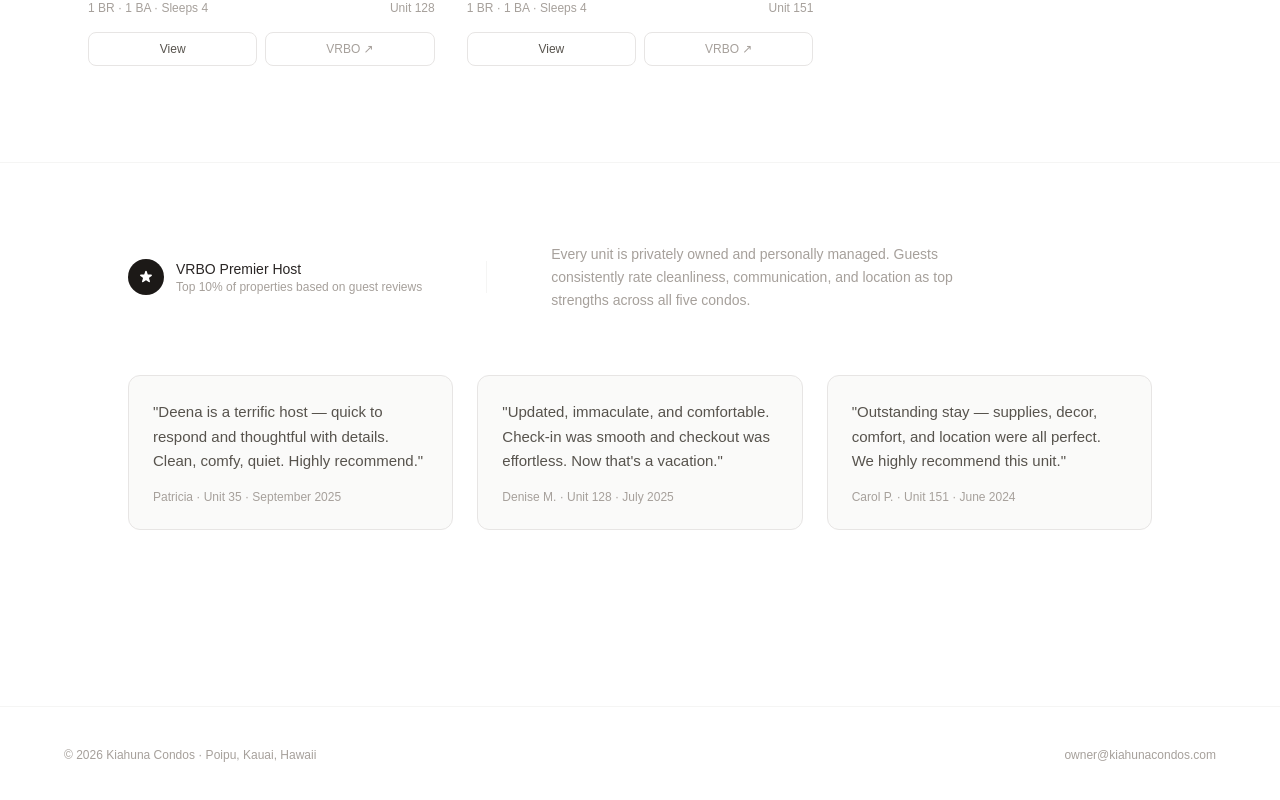
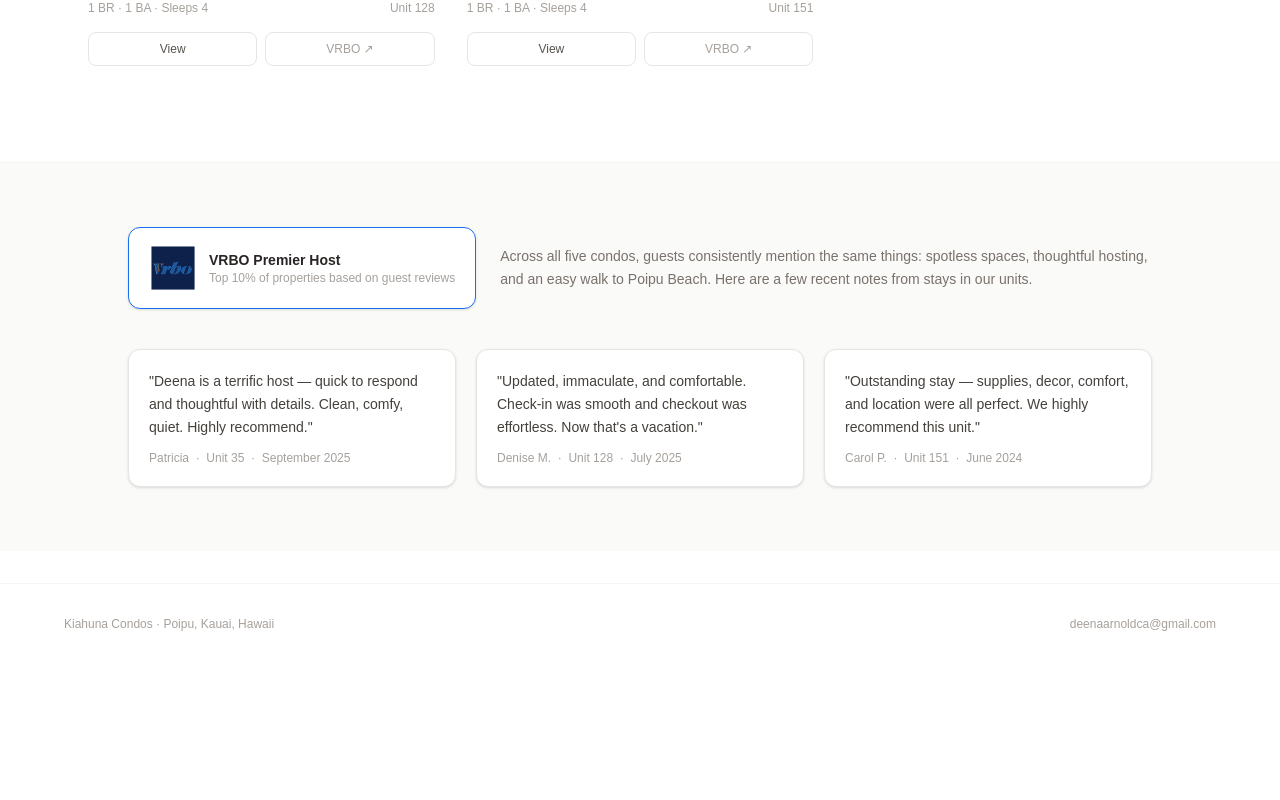
Before and after one commit to taryncarnold-svg/kiahuna-condos, a Next.js app: page / in a window 1280 px wide. Shown: the part 1214-2014 px from the top of the page. After the commit the page ends 1878 px from the top, so only its background shows below. Built offline with nearby package versions, Linux system fonts and the light colour scheme.

Commit message:
Update site content and design

```diff
--- a/src/app/host/page.tsx
+++ b/src/app/host/page.tsx
@@ -108,8 +108,8 @@ export default function HostPage() {
           </div>
           <div className="relative aspect-[4/3] rounded-xl overflow-hidden">
             <Image
-              src="https://media.vrbo.com/lodging/34000000/33500000/33492900/33492811/763a3ce5.jpg?impolicy=resizecrop&rw=1200&ra=fit"
-              alt="Pool at Kiahuna Plantation"
+              src="https://media.vrbo.com/lodging/104000000/103640000/103636400/103636320/648485f6.jpg?impolicy=resizecrop&rw=1200&ra=fit"
+              alt="Ocean view at Kiahuna Plantation"
               fill
               className="object-cover object-center"
               unoptimized
--- a/src/app/kiahuna/page.tsx
+++ b/src/app/kiahuna/page.tsx
@@ -64,7 +64,7 @@ const amenityTiles = [
   },
   {
     title: "Kauai Surf School",
-    body: "Daily surf lessons right on the lawn.",
+    body: "Daily surf lessons available to book right from the lawn.",
     image:
       "https://kauaisurfschool.com/wp-content/uploads/2022/03/kauai-surf-school-poipu-lessons.jpg",
   },
@@ -87,7 +87,7 @@ export default function KiahunaGuidePage() {
       </div>
 
       {/* ── Hero text ────────────────────────────────────────────────── */}
-      <section className="max-w-2xl mx-auto px-6 pt-10 pb-12">
+      <section className="max-w-2xl mx-auto px-6 pt-8 pb-8">
         <h1 className="text-4xl sm:text-5xl font-light text-stone-900 leading-snug mb-4">
           Stay where the lawn meets the ocean.
         </h1>
@@ -99,7 +99,7 @@ export default function KiahunaGuidePage() {
       </section>
 
       {/* ── Map ──────────────────────────────────────────────────────── */}
-      <section className="px-6 pb-16">
+      <section className="px-6 pb-10">
         <div className="max-w-4xl mx-auto">
           <div className="rounded-2xl overflow-hidden shadow-sm border border-stone-100 h-52 sm:h-[300px]">
             <iframe
@@ -119,12 +119,12 @@ export default function KiahunaGuidePage() {
       </section>
 
       {/* ── Walkable favorites ───────────────────────────────────────── */}
-      <section className="border-t border-stone-100 py-16 px-6">
+      <section className="border-t border-stone-100 py-10 px-6">
         <div className="max-w-2xl mx-auto">
-          <p className="text-[11px] tracking-[0.2em] uppercase text-stone-400 mb-12">
+          <p className="text-[11px] tracking-[0.2em] uppercase text-stone-400 mb-6">
             Walkable favorites
           </p>
-          <div className="space-y-12">
+          <div className="space-y-7">
             {favorites.map(({ name, blurb }) => (
               <div key={name} className="grid sm:grid-cols-[160px_1fr] gap-1.5 sm:gap-10">
                 <p className="font-semibold text-stone-800 text-sm">{name}</p>
@@ -136,9 +136,9 @@ export default function KiahunaGuidePage() {
       </section>
 
       {/* ── Amenity tile grid ────────────────────────────────────────── */}
-      <section className="border-t border-stone-100 py-16 px-6">
+      <section className="border-t border-stone-100 py-10 px-6">
         <div className="max-w-5xl mx-auto">
-          <p className="text-[11px] tracking-[0.2em] uppercase text-stone-400 mb-12">
+          <p className="text-[11px] tracking-[0.2em] uppercase text-stone-400 mb-6">
             What you get at Kiahuna Plantation
           </p>
           <div className="grid grid-cols-1 sm:grid-cols-2 lg:grid-cols-3 gap-8">
@@ -162,7 +162,7 @@ export default function KiahunaGuidePage() {
       </section>
 
       {/* ── CTA ──────────────────────────────────────────────────────── */}
-      <section className="border-t border-stone-100 py-16 px-6">
+      <section className="border-t border-stone-100 py-10 px-6">
         <div className="max-w-2xl mx-auto flex flex-col sm:flex-row items-start sm:items-center justify-between gap-6">
           <div>
             <p className="font-medium text-stone-800 mb-1">Ready to book your stay?</p>
--- a/src/app/layout.tsx
+++ b/src/app/layout.tsx
@@ -19,14 +19,14 @@ export default function RootLayout({
       <body className={`${geist.variable} font-sans antialiased bg-white text-stone-900`}>
         <Nav />
         {children}
-        <footer className="mt-24 border-t border-stone-100 py-10 px-6">
+        <footer className="mt-8 border-t border-stone-100 py-8 px-6">
           <div className="max-w-6xl mx-auto flex flex-col sm:flex-row items-center justify-between gap-3 text-xs text-stone-400">
-            <span>© {new Date().getFullYear()} Kiahuna Condos · Poipu, Kauai, Hawaii</span>
+            <span>Kiahuna Condos · Poipu, Kauai, Hawaii</span>
             <a
-              href="mailto:owner@kiahunacondos.com"
+              href="mailto:deenaarnoldca@gmail.com"
               className="hover:text-stone-600 transition-colors"
             >
-              owner@kiahunacondos.com
+              deenaarnoldca@gmail.com
             </a>
           </div>
         </footer>
--- a/src/app/page.tsx
+++ b/src/app/page.tsx
@@ -243,41 +243,38 @@ export default function Home() {
       </section>
 
       {/* Trust section */}
-      <section className="border-t border-stone-100 py-20 px-6">
+      <section className="border-t border-stone-100 bg-stone-50 py-16 px-6">
         <div className="max-w-5xl mx-auto">
 
-          {/* Host credentials */}
-          <div className="flex flex-col sm:flex-row sm:items-center gap-6 sm:gap-16 mb-16">
-            <div className="flex items-center gap-3">
-              <div className="flex items-center justify-center w-9 h-9 rounded-full bg-stone-900 shrink-0">
-                <svg className="w-4 h-4 text-white" fill="currentColor" viewBox="0 0 20 20">
-                  <path d="M9.049 2.927c.3-.921 1.603-.921 1.902 0l1.07 3.292a1 1 0 00.95.69h3.462c.969 0 1.371 1.24.588 1.81l-2.8 2.034a1 1 0 00-.364 1.118l1.07 3.292c.3.921-.755 1.688-1.54 1.118l-2.8-2.034a1 1 0 00-1.175 0l-2.8 2.034c-.784.57-1.838-.197-1.539-1.118l1.07-3.292a1 1 0 00-.364-1.118L2.98 8.72c-.783-.57-.38-1.81.588-1.81h3.461a1 1 0 00.951-.69l1.07-3.292z" />
-                </svg>
+          {/* VRBO credential card + summary copy */}
+          <div className="flex flex-col sm:flex-row sm:items-center gap-6 mb-10">
+            <div className="flex items-center gap-3 bg-white rounded-xl px-5 py-4 shadow-sm shrink-0" style={{ border: "1.5px solid #1B6FEE" }}>
+              <div className="relative w-12 h-12 shrink-0">
+                <Image src="/vrbo-logo.png" alt="VRBO" fill className="object-contain" unoptimized />
               </div>
               <div>
-                <p className="text-sm font-medium text-stone-800">VRBO Premier Host</p>
+                <p className="text-sm font-semibold text-stone-800">VRBO Premier Host</p>
                 <p className="text-xs text-stone-400">Top 10% of properties based on guest reviews</p>
               </div>
             </div>
-            <div className="h-px sm:h-8 sm:w-px bg-stone-100" />
-            <p className="text-sm text-stone-400 leading-relaxed max-w-md">
-              Every unit is privately owned and personally managed. Guests consistently rate cleanliness,
-              communication, and location as top strengths across all five condos.
+            <p className="text-sm text-stone-500 leading-relaxed">
+              Across all five condos, guests consistently mention the same things: spotless spaces, thoughtful hosting, and an easy walk to Poipu Beach. Here are a few recent notes from stays in our units.
             </p>
           </div>
 
-          {/* Review quotes */}
-          <div className="grid sm:grid-cols-3 gap-6">
+          {/* Review cards */}
+          <div className="grid sm:grid-cols-3 gap-5">
             {[
-              { quote: "Deena is a terrific host — quick to respond and thoughtful with details. Clean, comfy, quiet. Highly recommend.", attr: "Patricia · Unit 35 · September 2025" },
-              { quote: "Updated, immaculate, and comfortable. Check-in was smooth and checkout was effortless. Now that's a vacation.", attr: "Denise M. · Unit 128 · July 2025" },
-              { quote: "Outstanding stay — supplies, decor, comfort, and location were all perfect. We highly recommend this unit.", attr: "Carol P. · Unit 151 · June 2024" },
-            ].map(({ quote, attr }) => (
-              <div key={attr} className="rounded-xl border border-stone-200 bg-stone-50 p-6 flex flex-col gap-4">
-                <p className="text-[15px] text-stone-600 leading-relaxed">"{quote}"</p>
-                <p className="text-xs text-stone-400">{attr}</p>
+              { quote: "Deena is a terrific host — quick to respond and thoughtful with details. Clean, comfy, quiet. Highly recommend.", name: "Patricia", unit: "Unit 35", date: "September 2025" },
+              { quote: "Updated, immaculate, and comfortable. Check-in was smooth and checkout was effortless. Now that's a vacation.", name: "Denise M.", unit: "Unit 128", date: "July 2025" },
+              { quote: "Outstanding stay — supplies, decor, comfort, and location were all perfect. We highly recommend this unit.", name: "Carol P.", unit: "Unit 151", date: "June 2024" },
+            ].map(({ quote, name, unit, date }) => (
+              <div key={name} className="bg-white border border-stone-200 rounded-xl p-5 shadow-sm flex flex-col gap-3">
+                <p className="text-sm text-stone-700 leading-relaxed">"{quote}"</p>
+                <p className="text-xs text-stone-400">{name} &nbsp;·&nbsp; {unit} &nbsp;·&nbsp; {date}</p>
               </div>
-            ))}</div>
+            ))}
+          </div>
 
         </div>
       </section>
--- a/src/data/units.ts
+++ b/src/data/units.ts
@@ -339,4 +339,4 @@ export const UNITS_BY_ID: Record<string, Unit> = Object.fromEntries(
 );
 
 /** Email address for direct booking requests */
-export const BOOKING_EMAIL = "owner@kiahunacondos.com";
+export const BOOKING_EMAIL = "deenaarnoldca@gmail.com";
```
Also changed, not shown: public/vrbo-logo.png (added).
